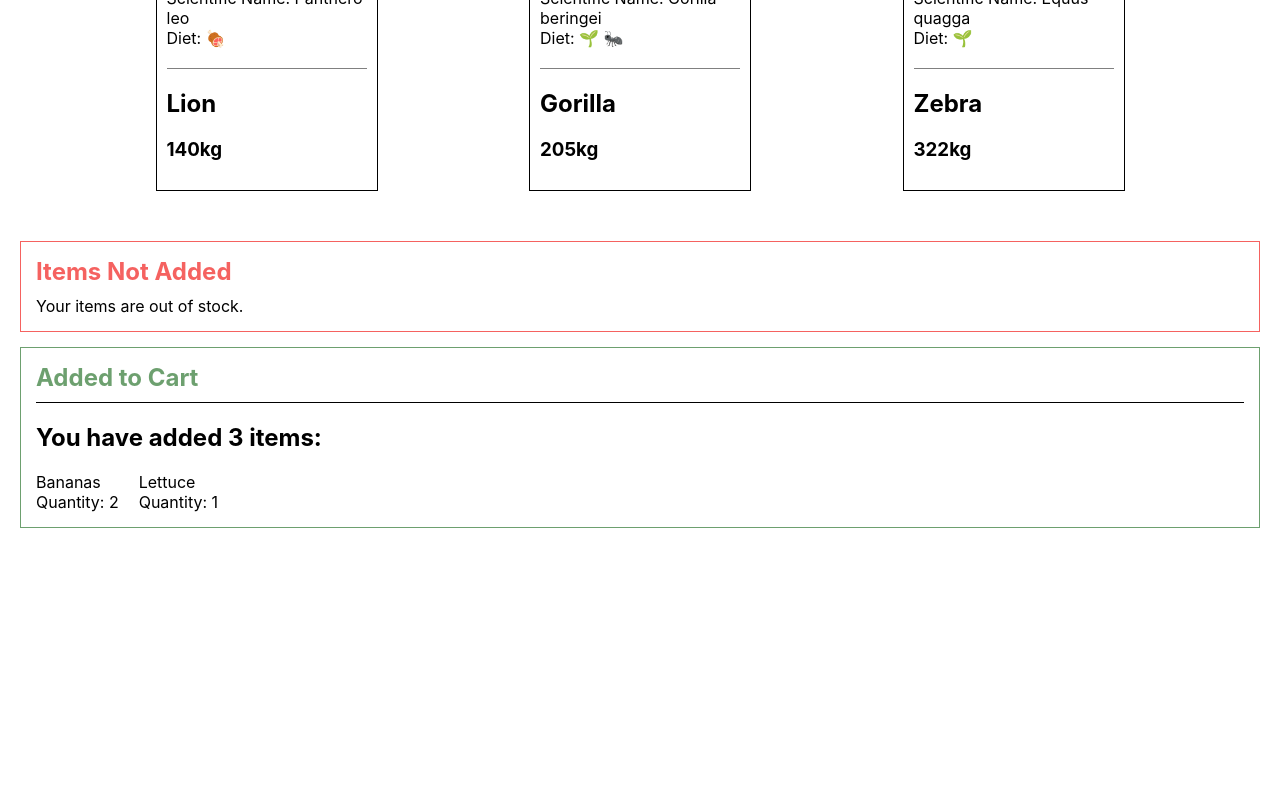
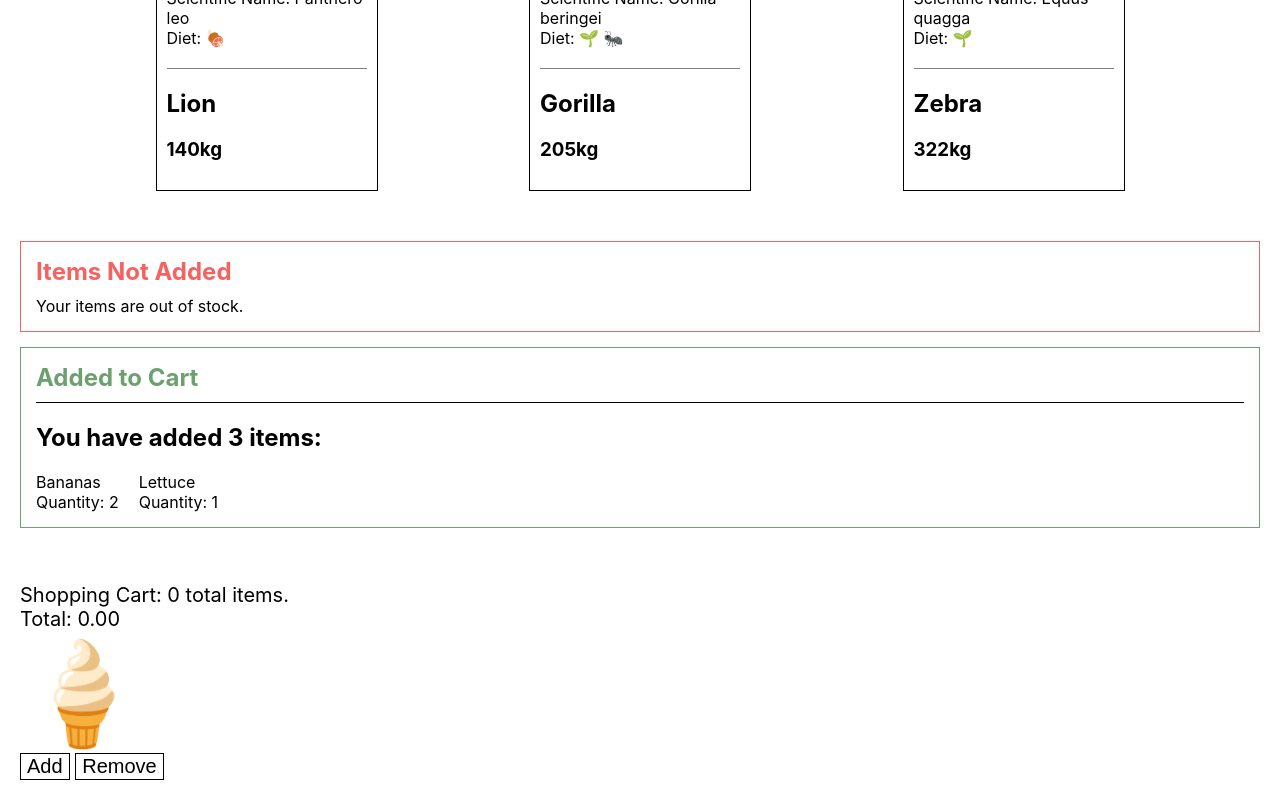
Before and after one commit to JideLambo/-customisingReactComponent, a React (Create React App) app: page / in a window 1280 px wide. Shown: the part 185-985 px from the top of the page. Before the commit the page ends 800 px from the top, so only its background shows below. Built offline with nearby package versions, Linux system fonts and the light colour scheme.

Commit message:
(wip) managing state with hooks

```diff
--- a/src/components/App/App.js
+++ b/src/components/App/App.js
@@ -6,6 +6,7 @@ import data from "./data";
 import "./App.css";
 import Alert from "../Alert/Alert";
 import CartSuccess from "../CartSuccess/CartSuccess";
+import Product from "../Product/Product";
 
 // function showAdditional(additional) {
 //   const alertInformation = Object.entries(additional)
@@ -42,6 +43,8 @@ function App() {
         </Alert>
         <CartSuccess />
       </div>
+
+      <Product />
     </>
   );
 }
--- /dev/null
+++ b/src/components/Product/Product.css
@@ -0,0 +1,14 @@
+.product span {
+  font-size: 100px;
+}
+
+.productWrapper {
+  padding: 20px;
+  font-size: 20px;
+}
+
+.productWrapper button {
+  font-size: 20px;
+  background: none;
+  border: black solid 1px;
+}
--- /dev/null
+++ b/src/components/Product/Product.js
@@ -0,0 +1,29 @@
+import React, { useState } from "react";
+import "./Product.css";
+
+const currencyOptions = {
+  minimumFractionDigits: 2,
+  maximumFractionDigits: 2,
+};
+
+export default function Product() {
+  const [cart, setCart] = useState([]);
+  const [total, setTotal] = useState(0);
+
+  function getTotal(total) {
+    return total.toLocaleString(undefined, currencyOptions);
+  }
+
+  return (
+    <div className="productWrapper">
+      <div>Shopping Cart: {cart.length} total items.</div>
+      <div>Total: {getTotal(total)}</div>
+      <div className="product">
+        <span role="img" aria-label="ice cream">
+          🍦
+        </span>
+      </div>
+      <button>Add</button> <button>Remove</button>
+    </div>
+  );
+}
```
